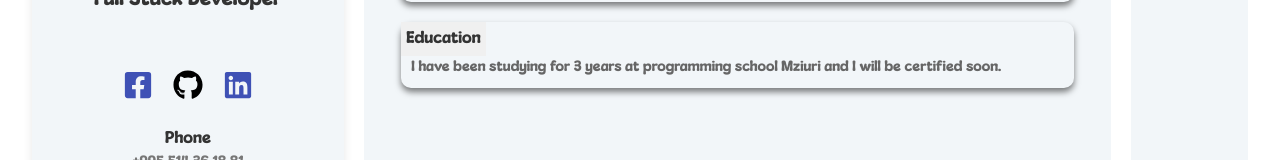
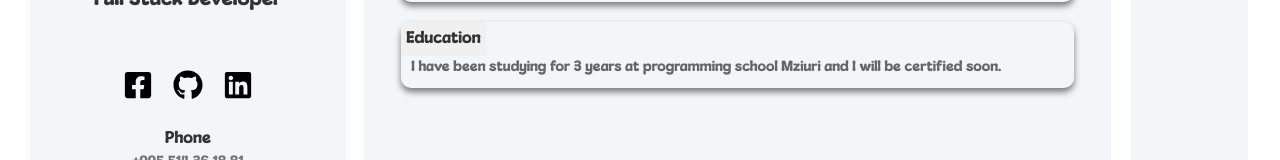
Before and after one commit to Daniel160407/Portfolio, a React (Vite) app: page / in a window 1280 px wide. Shown: the part 296-456 px from the top of the page. Built offline with nearby package versions, Linux system fonts and the light colour scheme.

Commit message:
Changed colors of icons

```diff
--- a/src/style.css
+++ b/src/style.css
@@ -204,25 +204,14 @@ button {
     display: inline-block;
 }
 
-#facebook svg, #linkedIn svg {
-    fill: #3f51b5;
-    height: 30px;
-    width: 30px;
-    transition: fill 0.3s ease;
-}
-
-#github svg {
+#facebook svg, #linkedIn svg, #github svg {
     height: 30px;
     width: 30px;
     fill: #000000;
     transition: fill 0.3s ease;
 }
 
-#facebook:hover svg, #linkedIn:hover svg {
-    fill: #0e30f0;
-}
-
-#github:hover svg {
+#facebook:hover svg, #linkedIn:hover svg, #github:hover svg {
     fill: #3b5998;
 }
 
```
